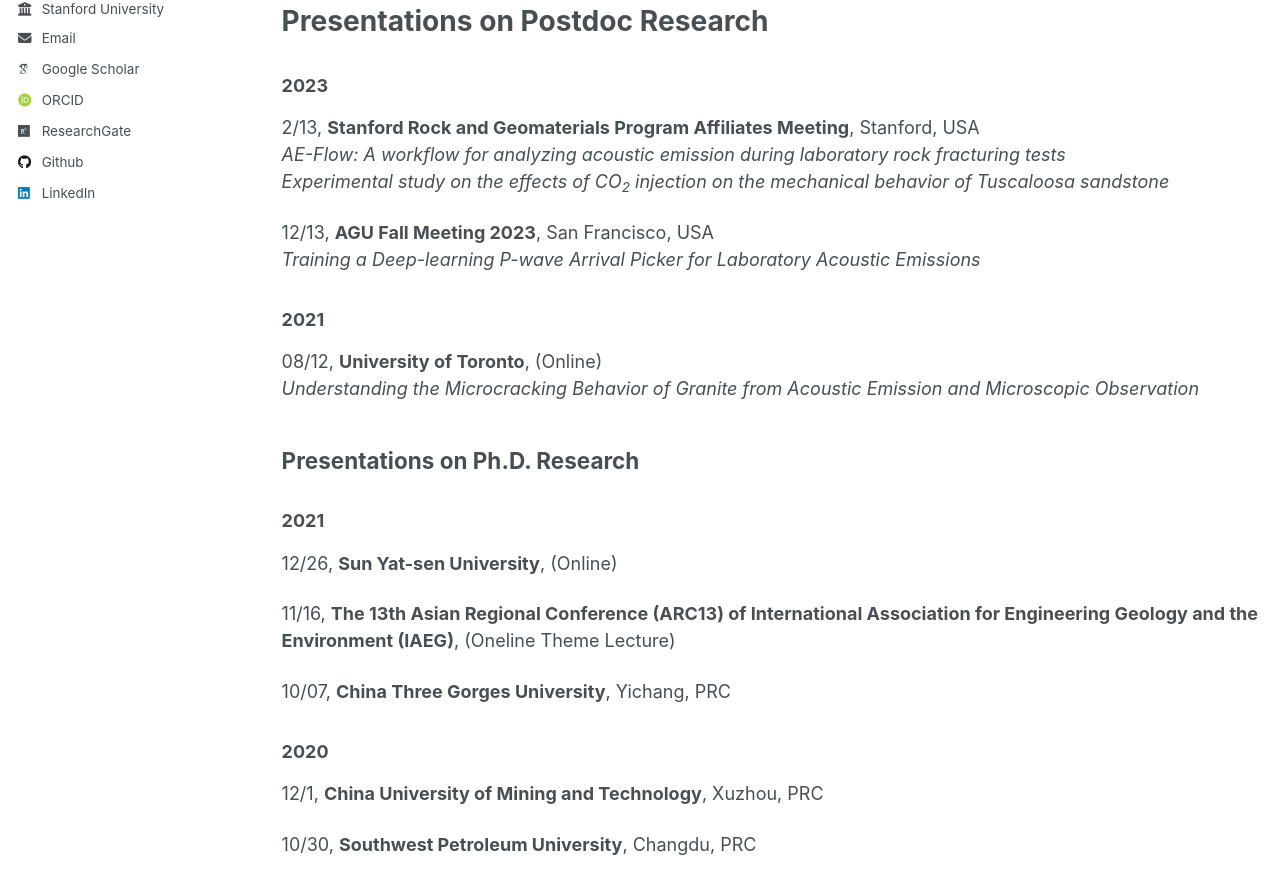
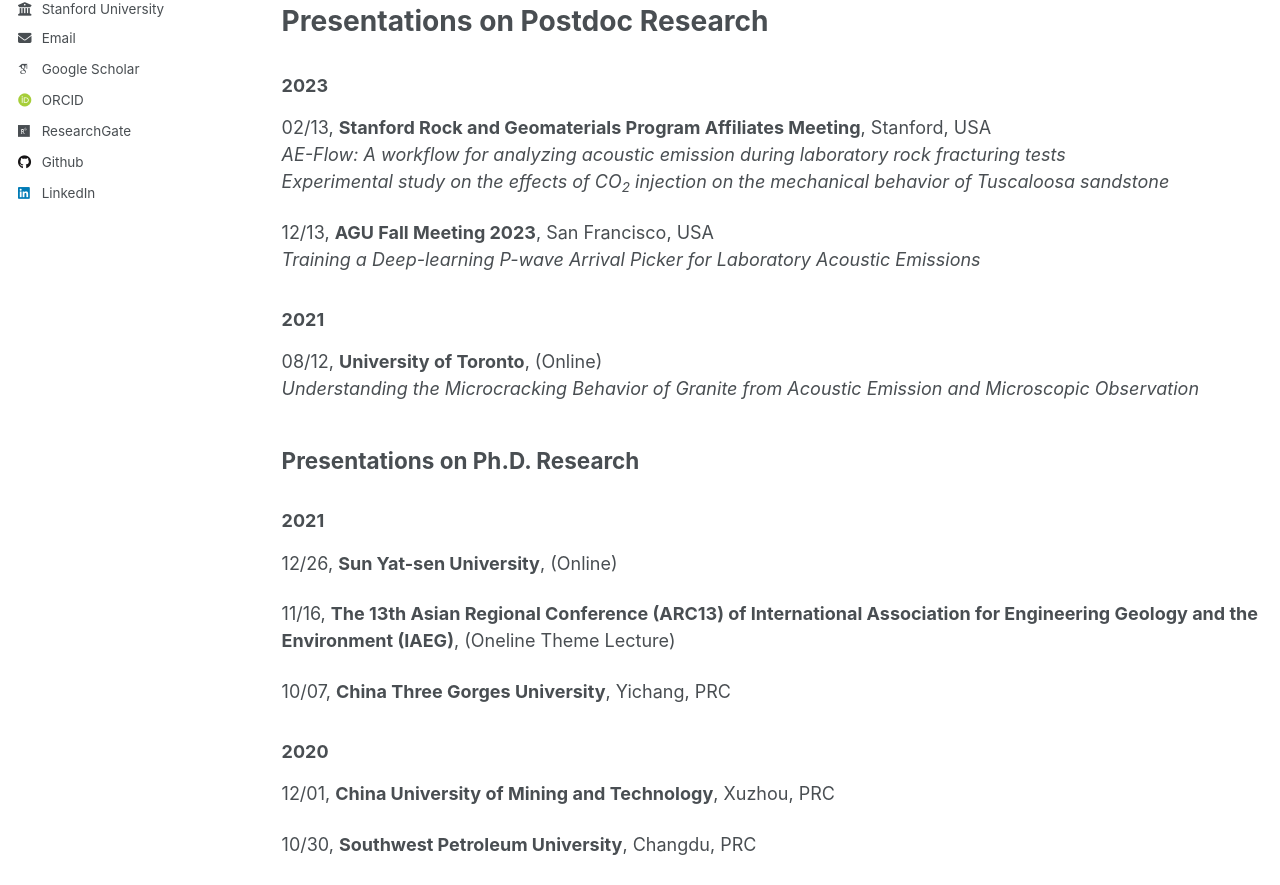
Before and after one commit to guotystanford/guotystanford.github.io, a Jekyll site: the page built from _pages/talks.md, in a window 1280 px wide and 1400 px high. Shown: the part 381-1266 px from the top of the window. Built offline with Jekyll 4.4.1, drawn with Linux system fonts in a browser that asks for light colours; some web fonts are replaced.

Commit message:
Update talks.md

```diff
--- a/_pages/talks.md
+++ b/_pages/talks.md
@@ -17,7 +17,7 @@ redirect_from:
 
 # Presentations on Postdoc Research
 ### 2023
-2/13, **Stanford Rock and Geomaterials Program Affiliates Meeting**, Stanford, USA
+02/13, **Stanford Rock and Geomaterials Program Affiliates Meeting**, Stanford, USA
 <i>AE-Flow: A workflow for analyzing acoustic emission during laboratory rock fracturing tests</i>
 <i>Experimental study on the effects of CO<sub>2</sub> injection on the mechanical behavior of Tuscaloosa sandstone</i>
 
@@ -41,7 +41,7 @@ redirect_from:
 
 
 ### 2020
-12/1, **China University of Mining and Technology**, Xuzhou, PRC
+12/01, **China University of Mining and Technology**, Xuzhou, PRC
 
 10/30, **Southwest Petroleum University**, Changdu, PRC
 
```
